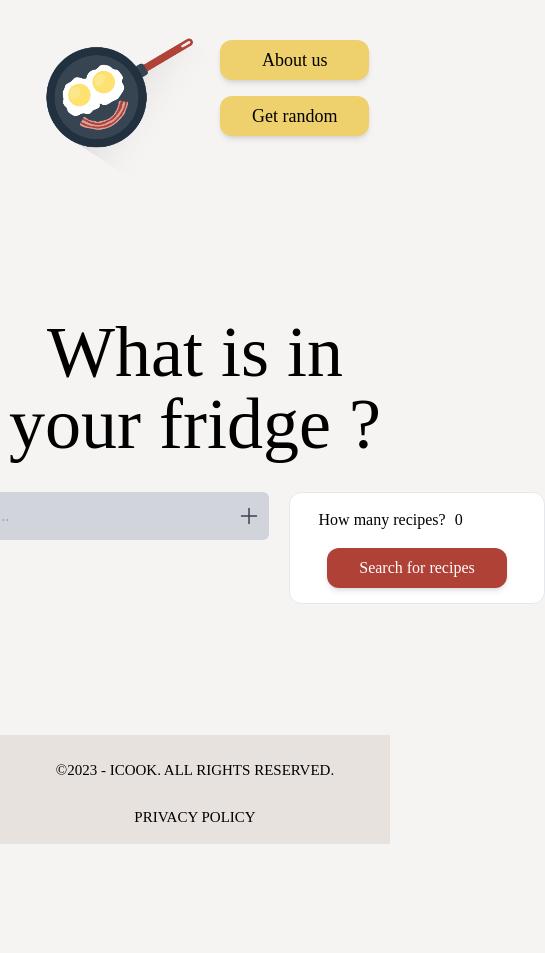
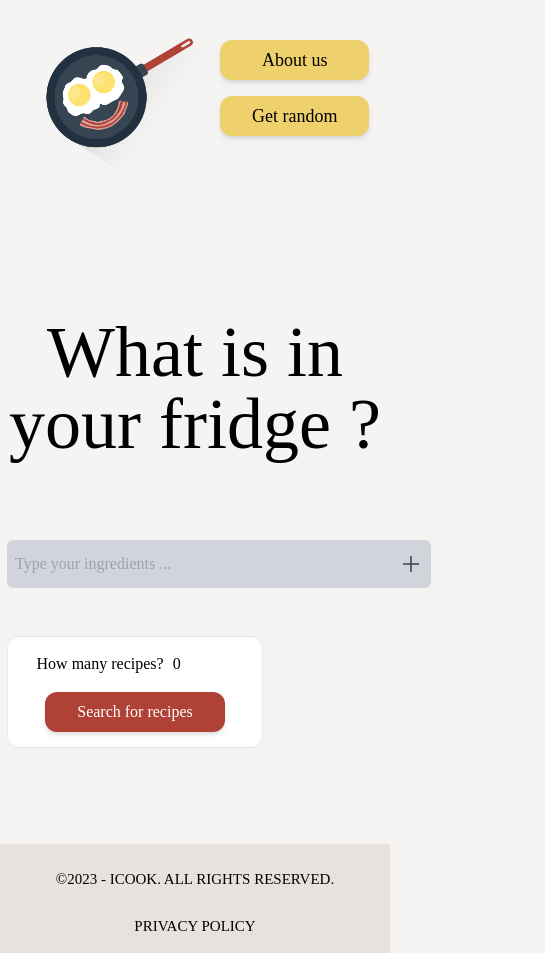
Before and after one commit to egidehirwa/iCook-frontend, a Next.js app: page / in a window 390 px wide. Shown: the whole page, 545 px wide, since content can reach past the window. Before the commit the page ends 844 px from the top, so only its background shows below. Built offline with nearby package versions, Linux system fonts and the light colour scheme.

Commit message:
responsive design for homepage

```diff
--- a/src/components/HomePageApp/ingredientApp.jsx
+++ b/src/components/HomePageApp/ingredientApp.jsx
@@ -42,7 +42,7 @@ const IngredientApp = () => {
 
   return (
     <div flex flex-col>
-      <div className="flex flew-row">
+      <div className="flex flex-col my-12 md:flex-row">
         <div className="flex flex-col">
           <div>
             <SearchBar
--- a/src/components/HomePageApp/searchRecipe.jsx
+++ b/src/components/HomePageApp/searchRecipe.jsx
@@ -3,7 +3,7 @@
 import React, { useEffect, useState } from "react";
 import { useRouter } from "next/router";
 
-const SearchRecipe = ({handleRecipeSearch, ingredients, onSearch }) => {
+const SearchRecipe = ({ handleRecipeSearch, ingredients, onSearch }) => {
   const [recipes, setRecipes] = useState([]);
 
   useEffect(() => {
@@ -17,7 +17,7 @@ const SearchRecipe = ({handleRecipeSearch, ingredients, onSearch }) => {
   };
 
   const handleSearch = () => {
-    handleRecipeSearch(recipeCount)
+    handleRecipeSearch(recipeCount);
     const ingredientArray = [];
 
     if (!Array.isArray(ingredients)) return;
@@ -36,7 +36,7 @@ const SearchRecipe = ({handleRecipeSearch, ingredients, onSearch }) => {
     onSearch(searchParams.toString());
   };
   return (
-    <div className="flex justify-center flex-col items-center border h-28 w-64 rounded-xl bg-white ml-5">
+    <div className="flex justify-center flex-col items-center my-12 md:my-0 border h-28 w-64 rounded-xl bg-white ml-12">
       <div className="flex justify-around flex-row pb-4">
         <h3 className="ml-6">How many recipes?</h3>
         <input
--- a/src/components/HomePageApp/searchbar.jsx
+++ b/src/components/HomePageApp/searchbar.jsx
@@ -24,7 +24,7 @@ const SearchBar = ({ handleSearchSubmit }) => {
         type="text"
         id="ingredient-search"
         placeholder="Type your ingredients ..."
-        className="bg-gray-300 rounded-l-md w-96 pl-2 outline-0 placeholder-gray-400 placeholder h-12"
+        className="bg-gray-300 rounded-l-md w-96 pl-2 outline-0 placeholder-gray-400 placeholder h-12  ml-12 md:ml-0"
         name="ingredientSearch"
         onChange={handleInputChange}
       />
--- a/src/components/recipe.jsx
+++ b/src/components/recipe.jsx
@@ -6,10 +6,10 @@ import icon_fork from "src/public/icon_fork.svg";
 
 const Recipe = ({title,cookingTime, preppingTime, servingFor, image}) => {
   return (
-    <div className="container min-w-full flex flex-col lg:flex-row py-[32px]">
+    <div className="container flex flex-col md:flex-row py-[32px]">
       <Image src={image} width={500} height={450} alt="test photo" className="" />
-      <div className="bg-white shadow-md pb-8 lg:w-1/2 lg:ml-[-50px] lg:my-[30px] relative">
-        <div className="flex flex-col text-[16px]">
+      <div className="bg-white shadow-md pb-8 md:w-1/2 md:ml-[-50px] md:my-[30px] relative">
+        <div className="flex flex-col text-base">
           <h2 className="text-3xl mx-8 py-[24px]">{title}</h2>
           </div>
           <div className="pl-24">
@@ -25,11 +25,13 @@ const Recipe = ({title,cookingTime, preppingTime, servingFor, image}) => {
             <Image src={icon_fork} alt="icon_fork" className="" />
             <p className="pt-2 pl-6">Serving for : {servingFor}</p>
           </div>
-          <button className="bg-grey w-[150px] min-h-[40px] absolute right-12 shadow-md bottom-12 rounded-xl hover:bg-white hover:border-[1px] hover:border-gray-600 transition duration-500 ease-in-out transform hover:-translate-y-1 hover:scale-110">
-            <Link href="/recipies/recipe" className="">
+          <div className="flex justify-start mt-4">
+          <button className="bg-grey w-[150px] min-h-[40px] shadow-md rounded-xl hover:bg-white hover:border-[1px] hover:border-gray-600 transition duration-500 ease-in-out transform hover:-translate-y-1 hover:scale-110">
+            <Link href="/recipies/recipe">
               View recipe
             </Link>
           </button>
+          </div>
         </div>
       </div>
     </div>
```
